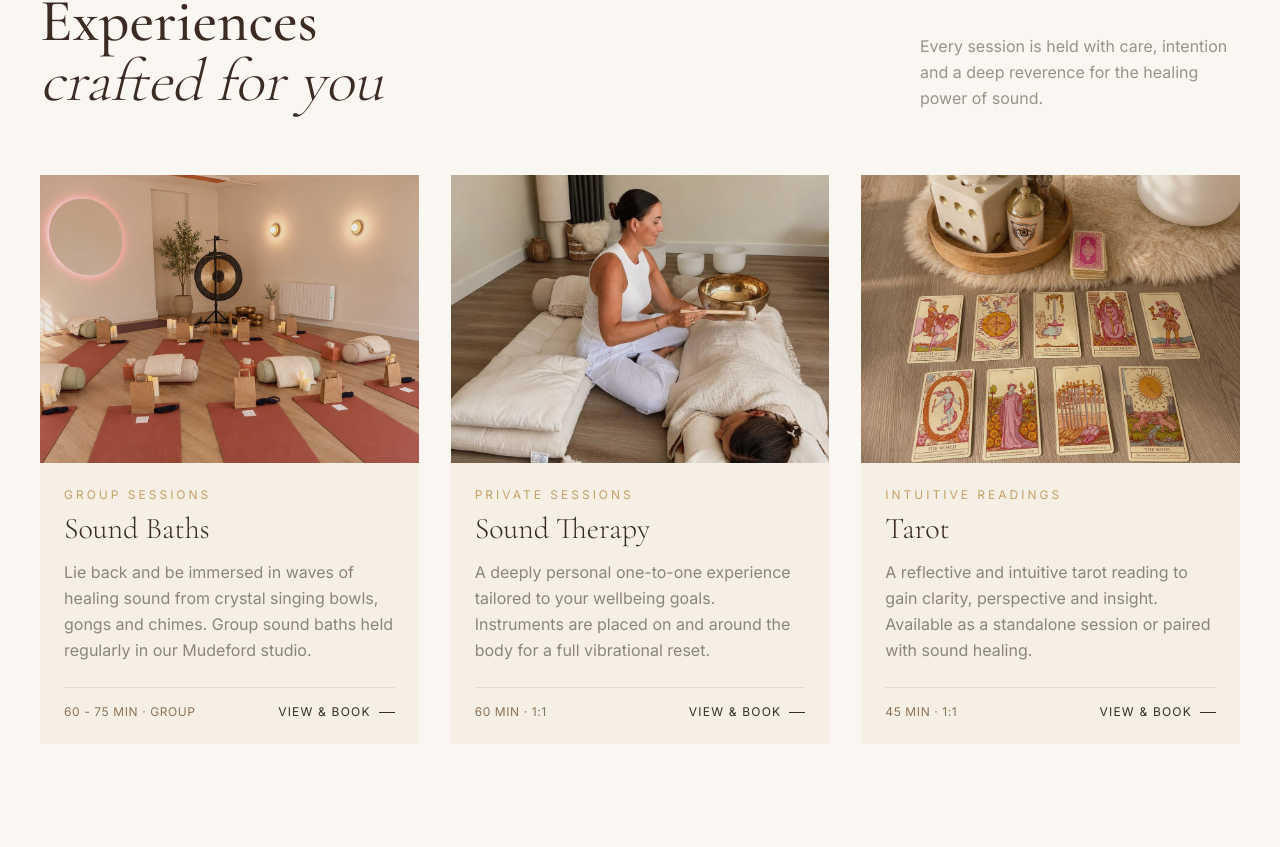
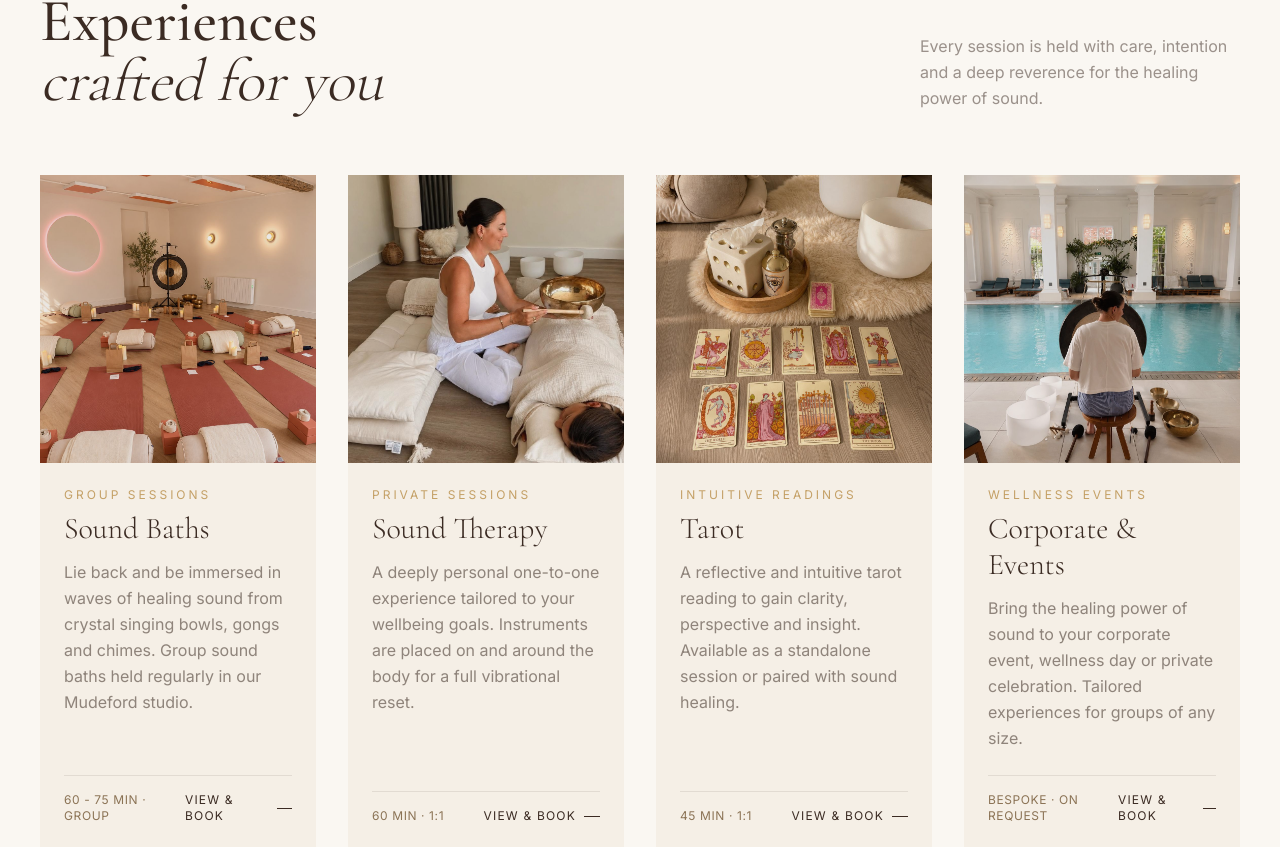
Before and after one commit to SteadyLabsPro/sound-studio, a Next.js app: page / in a window 1280 px wide. Shown: the part 873-1720 px from the top of the page. Built offline with nearby package versions, Linux system fonts and the light colour scheme.

Commit message:
Home: add Corporate & Events as 4th service card, switch to 4-col grid on desktop
Co-Authored-By: Claude Sonnet 4.6 <noreply@anthropic.com>

```diff
--- a/app/components/Services.tsx
+++ b/app/components/Services.tsx
@@ -38,6 +38,18 @@ const services = [
     imageAlt: "Tarot cards laid out during an intuitive reading session at Sound Studio, Christchurch, Dorset",
     objectPosition: "center 85%",
   },
+  {
+    id: "corporate",
+    label: "04",
+    title: "Corporate & Events",
+    subtitle: "Wellness Events",
+    description:
+      "Bring the healing power of sound to your corporate event, wellness day or private celebration. Tailored experiences for groups of any size.",
+    detail: "Bespoke · On request",
+    image: "/images/sound-bath-chewton-glen-hampshire.jpeg",
+    imageAlt: "Sam performing a corporate sound bath at Chewton Glen Hotel & Spa, Hampshire",
+    objectPosition: "center 50%",
+  },
 ];
 
 export default function Services() {
@@ -62,7 +74,7 @@ export default function Services() {
         </div>
 
         {/* Service cards */}
-        <div className="grid grid-cols-1 md:grid-cols-3 gap-6 lg:gap-8">
+        <div className="grid grid-cols-1 md:grid-cols-2 lg:grid-cols-4 gap-6 lg:gap-8">
           {services.map((service) => (
             <Link
               key={service.id}
@@ -77,7 +89,7 @@ export default function Services() {
                   fill
                   className="object-cover transition-transform duration-700 group-hover:scale-105"
                   style={{ objectPosition: service.objectPosition }}
-                  sizes="(max-width: 768px) 100vw, 33vw"
+                  sizes="(max-width: 768px) 100vw, (max-width: 1024px) 50vw, 25vw"
                 />
                 <div className="absolute inset-0 bg-dark/10 group-hover:bg-dark/0 transition-colors duration-500" />
               </div>
```
